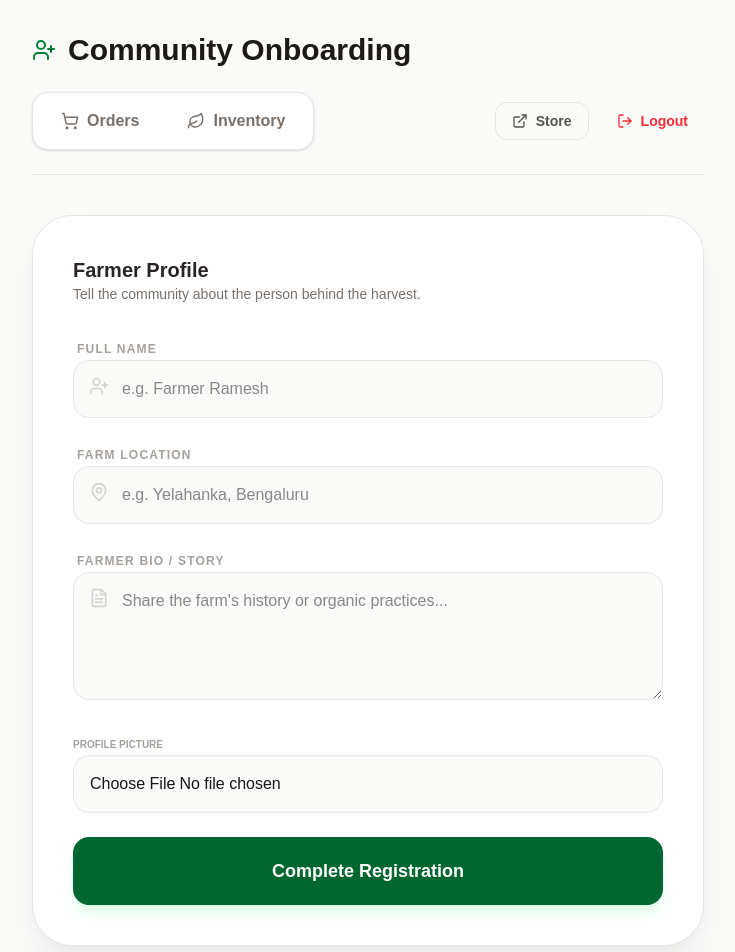
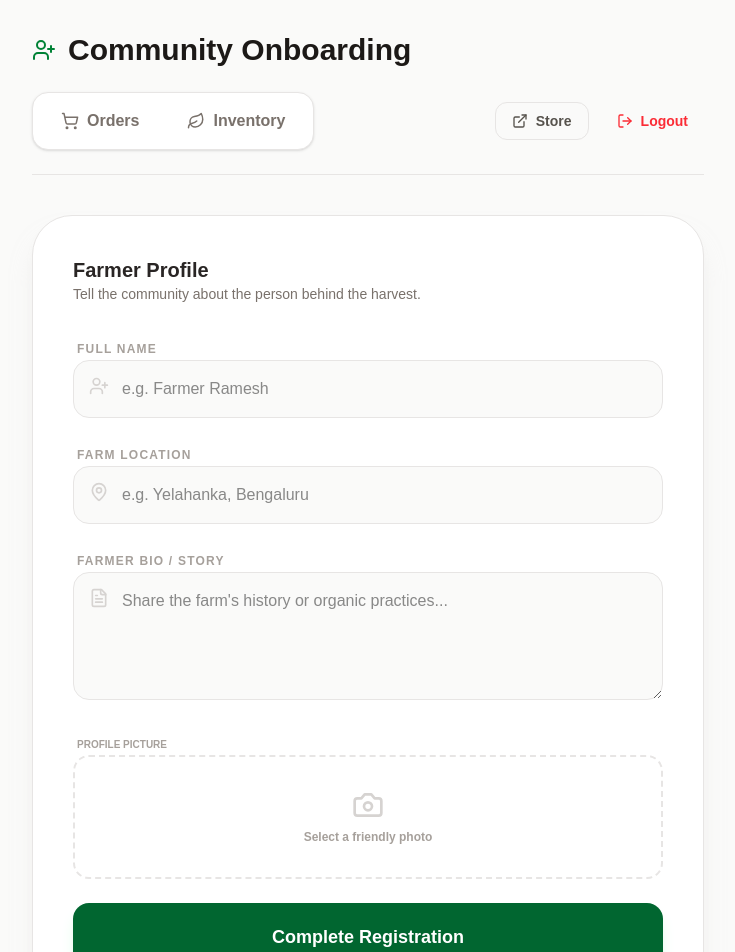
Before and after one commit to NaveenSasalu/organic-farm, a Next.js app in the folder fend/: page /admin/farmers/register in a window 1280 px wide. Shown: the top 952 px of the page, without its empty margins (272-1007 px from the left). Built offline with nearby package versions, Linux system fonts and the light colour scheme.

Commit message:
Farmer reg issue fix

```diff
--- a/fend/src/app/admin/farmers/register/page.tsx
+++ b/fend/src/app/admin/farmers/register/page.tsx
@@ -1,34 +1,64 @@
 "use client";
+
 import { useState } from "react";
 import { useRouter } from "next/navigation";
 import AdminNav from "@/components/AdminNav";
-import { UserPlus, MapPin, FileText, Camera } from "lucide-react";
+import {
+  UserPlus,
+  MapPin,
+  FileText,
+  Camera,
+  Loader2,
+  AlertCircle,
+} from "lucide-react";
 
 export default function RegisterFarmer() {
   const router = useRouter();
   const [loading, setLoading] = useState(false);
+  const [error, setError] = useState("");
 
   const handleSubmit = async (e: React.FormEvent<HTMLFormElement>) => {
     e.preventDefault();
     setLoading(true);
+    setError("");
 
-    // 1. Use FormData to capture the file and text inputs
+    // 1. Capture the form data (includes the 'file' input)
     const formData = new FormData(e.currentTarget);
 
+    // 2. Get the token for Authorization
+    const token = localStorage.getItem("token");
+
     try {
-      // 2. Send the formData object directly. DO NOT set Content-Type header.
-      // The browser will automatically set it to multipart/form-data with a "boundary"
-      const res = await fetch(`https://of.kaayaka.in/api/v1/farmers/`, {
+      // 3. Explicitly use HTTPS and ensure no trailing slash mismatches
+      const res = await fetch(`https://of.kaayaka.in/api/v1/farmers`, {
         method: "POST",
+        headers: {
+          // Attach the token to solve the 401 issue
+          Authorization: `Bearer ${token}`,
+          // IMPORTANT: Do NOT set Content-Type header when sending FormData
+        },
         body: formData,
       });
 
-      if (res.ok) {
+      if (res.status === 401) {
+        throw new Error(
+          "Unauthorized: Your session may have expired. Please login again."
+        );
+      }
+
+      if (!res.ok) {
+        const data = await res.json().catch(() => ({}));
+        throw new Error(
+          data.detail || "Registration failed. Please try again."
+        );
+      }
+
+      // Success logic
       alert("Farmer registered successfully!");
       router.push("/admin/inventory");
-      }
-    } catch (err) {
-      console.error(err);
+    } catch (err: any) {
+      console.error("Registration Error:", err);
+      setError(err.message);
     } finally {
       setLoading(false);
     }
@@ -50,6 +80,12 @@ export default function RegisterFarmer() {
               Tell the community about the person behind the harvest.
             </p>
           </div>
+
+          {error && (
+            <div className="mb-6 p-4 bg-red-50 border border-red-100 text-red-600 rounded-2xl flex items-center gap-3 text-sm font-bold">
+              <AlertCircle size={18} /> {error}
+            </div>
+          )}
 
           <form onSubmit={handleSubmit} className="space-y-6">
             <div className="space-y-2">
@@ -107,23 +143,41 @@ export default function RegisterFarmer() {
                 />
               </div>
             </div>
+
             <div className="space-y-2">
-              <label className="text-[10px] font-black uppercase text-stone-400">
+              <label className="text-[10px] font-black uppercase text-stone-400 ml-1">
                 Profile Picture
               </label>
+              <div className="relative border-2 border-dashed border-stone-200 rounded-2xl p-8 text-center hover:border-green-400 transition-all group">
                 <input
                   name="file"
                   type="file"
+                  accept="image/*"
                   required
-                className="w-full p-4 bg-stone-50 border border-stone-200 rounded-2xl"
+                  className="absolute inset-0 opacity-0 cursor-pointer"
                 />
+                <Camera
+                  className="mx-auto text-stone-300 group-hover:text-green-600 mb-2"
+                  size={32}
+                />
+                <p className="text-xs text-stone-400 font-bold group-hover:text-stone-600">
+                  Select a friendly photo
+                </p>
               </div>
+            </div>
+
             <button
               type="submit"
               disabled={loading}
-              className="w-full bg-green-800 text-white py-5 rounded-2xl font-black text-lg hover:bg-green-700 transition-all shadow-lg shadow-green-100 disabled:bg-stone-300"
+              className="w-full bg-green-800 text-white py-5 rounded-2xl font-black text-lg hover:bg-green-700 transition-all shadow-lg shadow-green-100 disabled:bg-stone-300 flex items-center justify-center gap-2"
             >
-              {loading ? "Registering..." : "Complete Registration"}
+              {loading ? (
+                <>
+                  <Loader2 className="animate-spin" size={20} /> Registering...
+                </>
+              ) : (
+                "Complete Registration"
+              )}
             </button>
           </form>
         </div>
```
Lines whose indentation alone changed are shown as unchanged.
